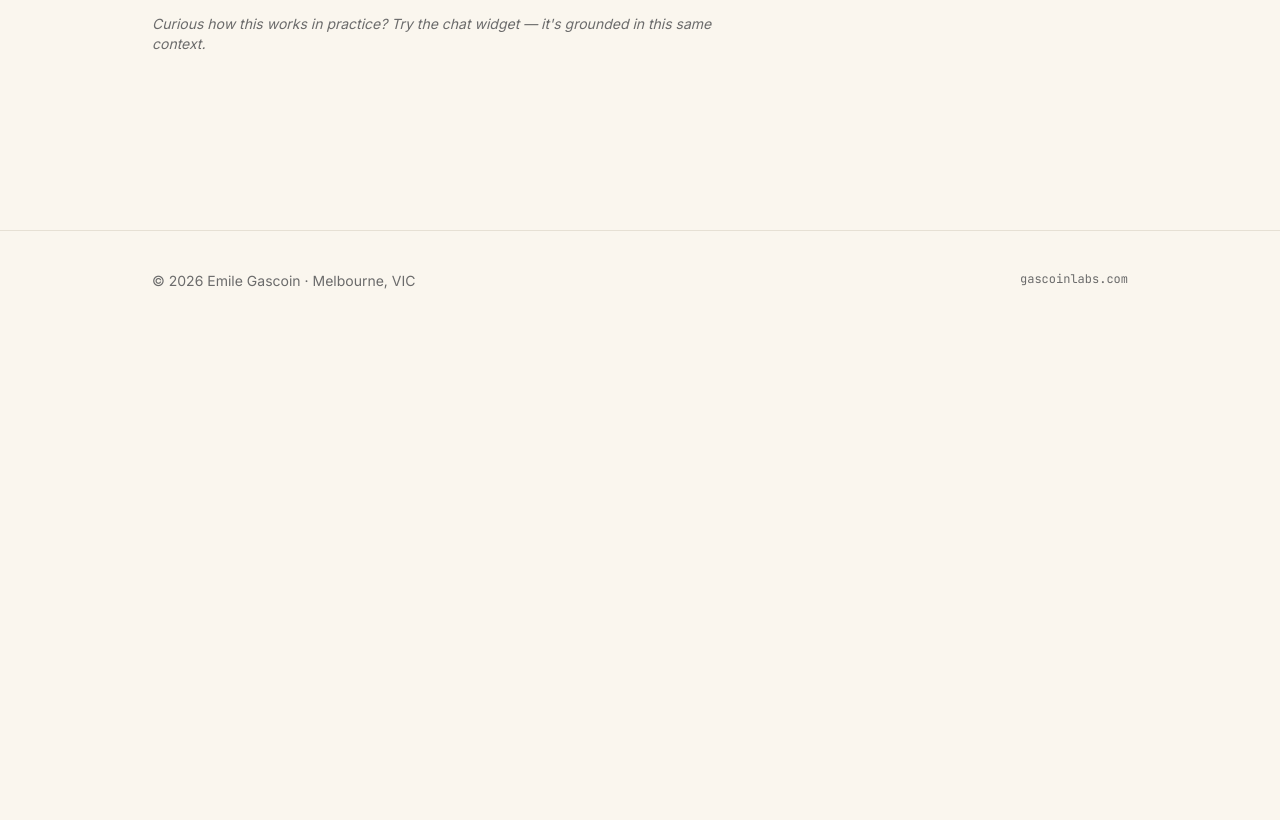
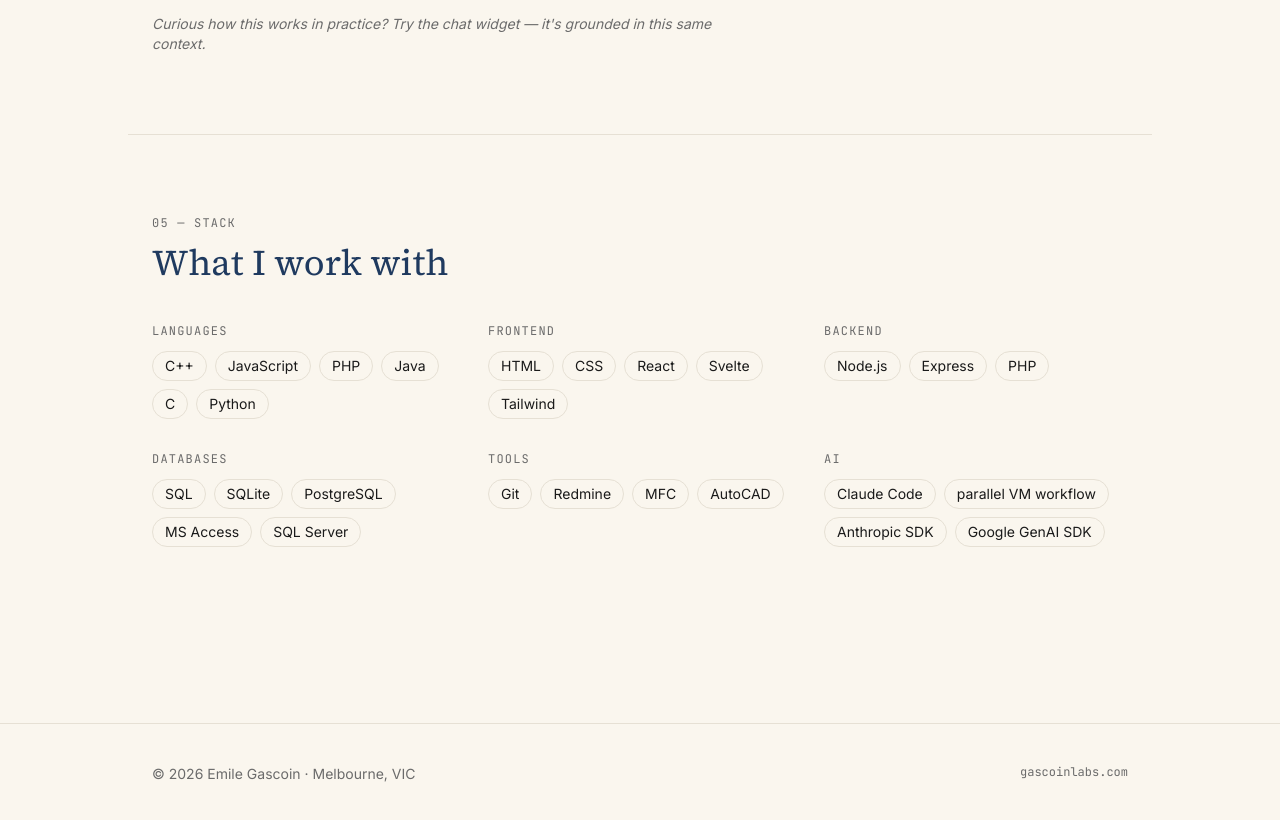
Before and after one commit to emilegascoin/gascoinlabs, a React (Vite) app: page / in a window 1280 px wide. Shown: the part 2700-3520 px from the top of the page. Before the commit the page ends 3031 px from the top, so only its background shows below. Built offline with nearby package versions, Linux system fonts and the light colour scheme.

Commit message:
feat: add skills section

```diff
--- /dev/null
+++ b/src/components/home/Skills.jsx
@@ -0,0 +1,25 @@
+import { skills } from '../../lib/content'
+import SectionHeading from '../ui/SectionHeading'
+
+export default function Skills() {
+  const groups = Object.entries(skills)
+  return (
+    <section className="mx-auto max-w-5xl px-6 py-20 border-t border-rule">
+      <SectionHeading id="skills" label="05 — stack" title="What I work with" />
+      <div className="grid sm:grid-cols-2 lg:grid-cols-3 gap-8">
+        {groups.map(([group, items]) => (
+          <div key={group}>
+            <p className="font-mono text-xs uppercase tracking-widest text-muted mb-3">{group}</p>
+            <ul className="flex flex-wrap gap-2">
+              {items.map((item) => (
+                <li key={item} className="px-3 py-1 border border-rule rounded-full text-sm">
+                  {item}
+                </li>
+              ))}
+            </ul>
+          </div>
+        ))}
+      </div>
+    </section>
+  )
+}
--- a/src/pages/Home.jsx
+++ b/src/pages/Home.jsx
@@ -3,6 +3,7 @@
 import Experience from '../components/home/Experience'
 import Education from '../components/home/Education'
 import AIWorkflow from '../components/home/AIWorkflow'
+import Skills from '../components/home/Skills'
 
 export default function Home() {
   return (
@@ -12,6 +13,7 @@
       <Experience />
       <Education />
       <AIWorkflow />
+      <Skills />
     </>
   )
 }
```
